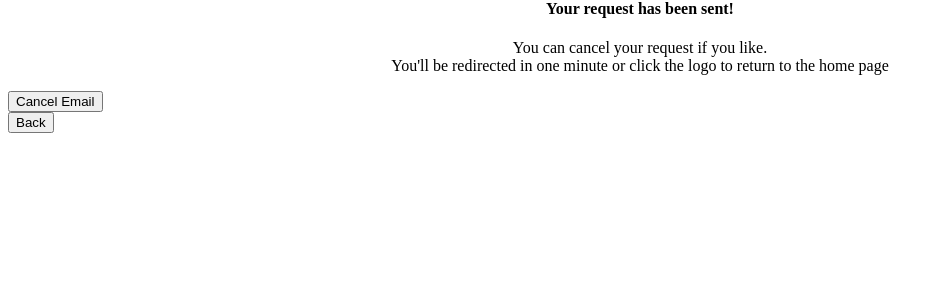
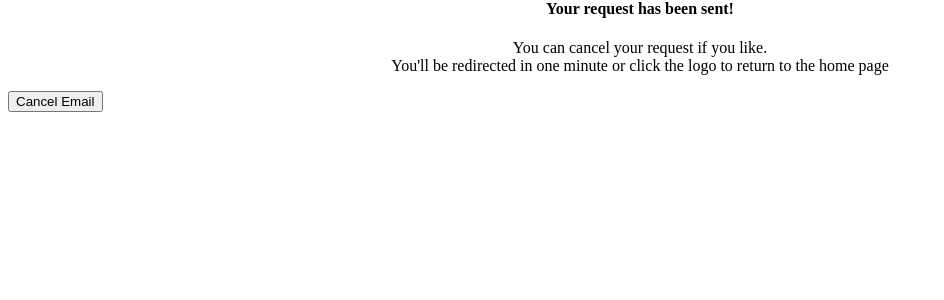
Before and after one commit to Jeromeschmidt/Guru, a Django app: template guru/templates/pages/confirmation.html in a window 1280 px wide. Shown: the part 125-425 px from the top of the page, without its empty margins (0-944 px from the left). Run offline with Django 3.2, Linux system fonts and the light colour scheme; the template is opened without the code that fills it, so the values that code supplies are empty; some libraries are stand-ins or nearby versions.

Commit message:
confirm page

```diff
--- a/guru/templates/pages/confirmation.html
+++ b/guru/templates/pages/confirmation.html
@@ -28,17 +28,15 @@
           <div class="card-body">
             <h4 class="card-title"><center>Your request has been sent!</center></h4>
             <p class="card-text"><center>You can cancel your request if you like.
-                          <br>You'll be redirected in one minute or click the logo to return to the home page
-                      </center></p>
+              <br>You'll be redirected in one minute or click the logo to return to the home page</center>
+            </p>
           </div>
           <div class="text-center">
             <button class="btn btn-danger btn-round btn-lg">
               Cancel Email
             </button>
           </div>
-                    <footer>
-                        <button class="btn btn-primary btn-link" href="">Back</button>
-                    </footer>
+          <br>
         </div>
       </div>
     </div>
```
Lines whose indentation alone changed are shown as unchanged.
